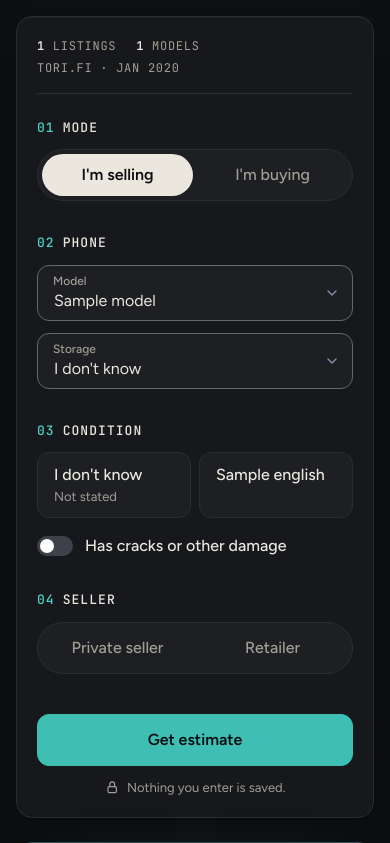
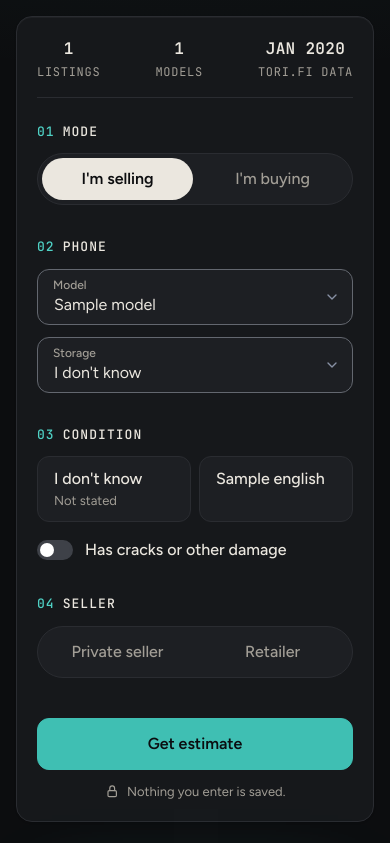
Before and after one commit to HashirSalam/priced-right, a Flask app: template priced_right/templates/index.html in a window 390 px wide. Shown: the part 98-941 px from the top of the page. Run offline with Flask 3, Linux system fonts and the light colour scheme; the template is opened without the code that fills it: most values are stand-ins (such as "Sample title", 1, 10 or a date in 2020); form fields are guessed from the names that the template uses.

Commit message:
Show the data line as three stats that don't wrap on phones (#21)
* Show the data line as three stats that don't wrap on phones

The line "2,007 listings · 51 models · Tori.fi · Sep 2026" wrapped at
an arbitrary point on phones. It is now three columns, figure over
label (2,007 / listings, 51 / models, Sep 2026 / Tori.fi data), which
stays on one row down to 320 px wide and spreads evenly on desktop.

* Centre each stat's figure over its label

---------

Co-authored-by: Hashir <18401755+HashirSalam@users.noreply.github.com>

```diff
--- a/priced_right/static/style.css
+++ b/priced_right/static/style.css
@@ -220,10 +220,12 @@ body {
     form { gap: var(--space-6); }
 }
 
+/* Three stats, figure over label, so the row never wraps mid-sentence on a phone */
 .stats {
-    display: flex;
-    flex-wrap: wrap;
-    gap: var(--space-1) var(--space-5);
+    display: grid;
+    grid-template-columns: repeat(3, auto);
+    justify-content: space-between;
+    gap: var(--space-4);
     padding: 0 0 var(--space-4);
     margin: 0 0 var(--space-6);
     border-bottom: 1px solid var(--line);
@@ -233,8 +235,8 @@ body {
     text-transform: uppercase;
     letter-spacing: 0.06em;
 }
-.stats li { list-style: none; margin: 0; }
-.stats strong { display: inline-block; color: var(--text); font-variant-numeric: tabular-nums; text-align: right; }
+.stats li { display: flex; flex-direction: column; align-items: center; gap: 2px; list-style: none; margin: 0; text-align: center; }
+.stats strong { color: var(--text); font-size: var(--text-base); font-weight: 600; letter-spacing: 0.02em; font-variant-numeric: tabular-nums; }
 
 /* ---------------------------------------------------------------- form */
 
--- a/priced_right/templates/index.html
+++ b/priced_right/templates/index.html
@@ -52,9 +52,9 @@
     <!-- Form: numbered steps -->
     <article class="card form-card">
         <ul class="stats" aria-label="About the data">
-            <li><strong{% if request.method == "GET" %} data-count="{{ n_listings }}"{% endif %}>{{ "{:,}".format(n_listings) }}</strong> listings</li>
-            <li><strong{% if request.method == "GET" %} data-count="{{ n_models }}"{% endif %}>{{ n_models }}</strong> models</li>
-            <li>Tori.fi · {{ collected_at.strftime("%b %Y") }}</li>
+            <li><strong{% if request.method == "GET" %} data-count="{{ n_listings }}"{% endif %}>{{ "{:,}".format(n_listings) }}</strong> <span>listings</span></li>
+            <li><strong{% if request.method == "GET" %} data-count="{{ n_models }}"{% endif %}>{{ n_models }}</strong> <span>models</span></li>
+            <li><strong>{{ collected_at.strftime("%b %Y") }}</strong> <span>Tori.fi data</span></li>
         </ul>
 
         {% if error %}
```
